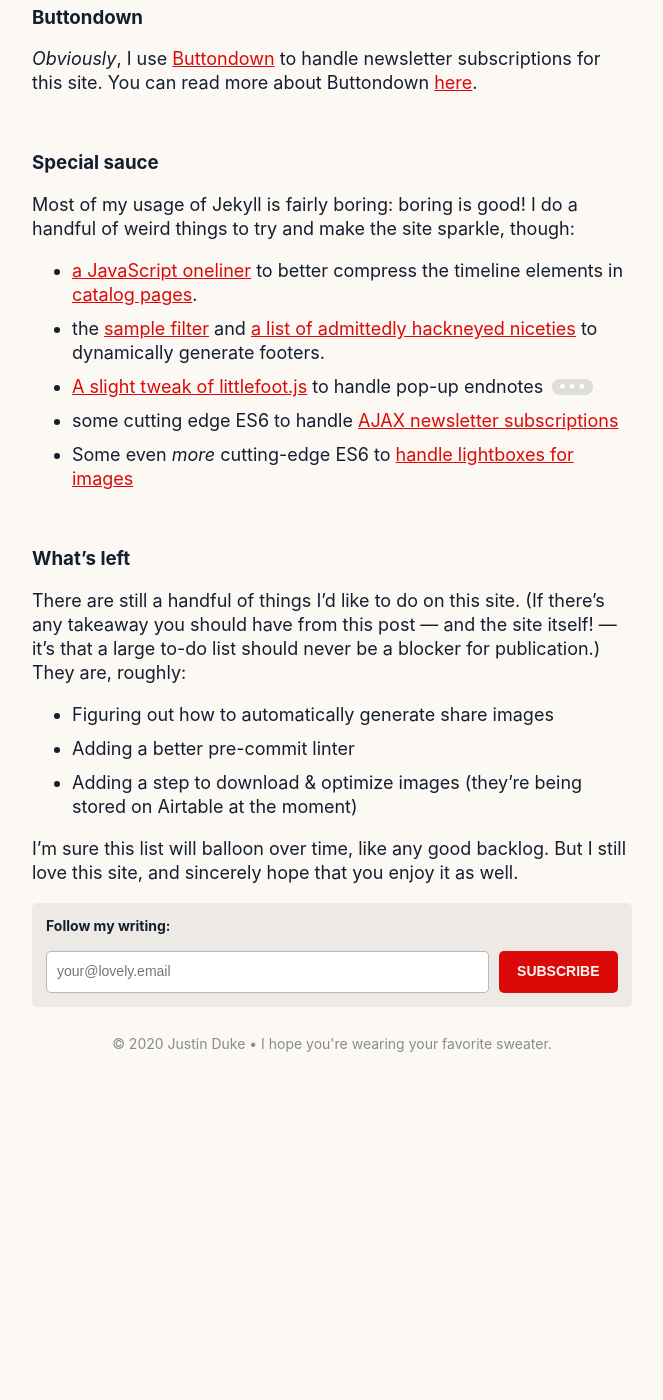
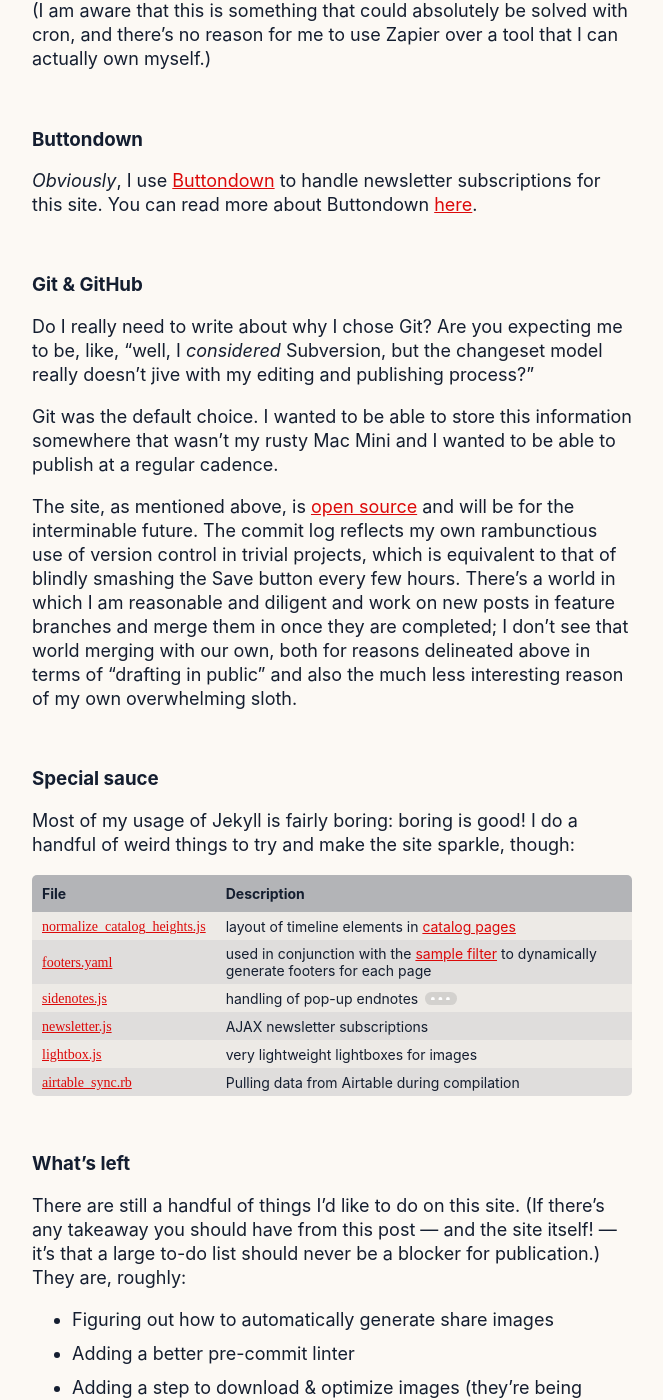
Before and after one commit to jmduke/arcana.computer, a Jekyll site: the page built from writing/_miscellany/this-site.md, in a window 1280 px wide and 1400 px high, scrolled down 9086 px. Shown: the whole window, without its empty margins (308-971 px from the left). Built offline with Jekyll 4.4.1, drawn with Linux system fonts in a browser that asks for light colours; some web fonts are replaced; comment, search, counter and statistics services are not loaded; the table of contents is made by our own code; before the commit the page ends 10166 px from its top, so only the background shows below that; some of the changed text lies outside the part shown.

Commit message:
Finish up this site

```diff
--- a/_sass/main.scss
+++ b/_sass/main.scss
@@ -337,19 +337,17 @@ th {
 th:first-of-type {
   border-top-left-radius: 5px;
 }
-tr:first-child td {
-  padding-top: 10px;
-}
 td {
+  padding: 5px;
   padding-left: 10px;
   padding-right: 10px;
   background: $soft-color;
 }
+tr:nth-child(2n) td {
+  background: #141e3020;
+}
 th:last-of-type {
   border-top-right-radius: 5px;
-}
-tr:last-child td {
-  padding-bottom: 10px;
 }
 tr:last-of-type td:first-of-type {
   border-bottom-left-radius: 5px;
--- a/writing/_miscellany/this-site.md
+++ b/writing/_miscellany/this-site.md
@@ -3,6 +3,7 @@ title: About this site
 layout: page
 updated: November 14th, 2020
 image: /assets/img/share/this-site.png
+excerpt: Why and how I built a comically overwrought and hopelessly oslipsistic personal site.
 toc: true
 end_cta: true
 ---
@@ -41,9 +42,9 @@ Anyway, I'm getting off track. [^5] I want to do a better job of writing things
 
 ### Etymology
 
-Why is this site called "arcana dot computer"? That is a somewhat odd name.
+Why is this site called "arcana dot computer", you ask? That is a somewhat odd name! Why wouldn't you just do firstnamelastname.com, and dispense with all this weird "naming your personal website" nonsense?
 
-Honestly, there's no good reason. I have a bad habit of buying silly domain names and this was one of them.
+Honestly, there's no good reason. I have a bad habit of buying silly domain names and this was one of them. In a prior life, I [wrote a newsletter](https://newsletter.jmduke.com) called Minor Arcana; the word "arcana" has always felt a little fun and incongruous to me, perhaps indicative of my slightly askew relationship with technology. [^7]
 
 ### Prior art
 
@@ -51,13 +52,14 @@ I am a sucker for this genre of page. I think it is really fun to read through h
 blogging technologists (and yes, I am cringing at my employment of that term) approach building
 their software. Some particular entries I enjoy:
 
-| Person | Site |
+| Writer | Reason |
 |-------|--------|
-| Gwern | https://www.gwern.net/About |
-| Paul Stamatiou | https://paulstamatiou.com/about-this-website/ |
-| Jonnie Hallman | https://destroytoday.com/ |
-| Aaron Z. Lewis | https://aaronzlewis.com |
-| Julian Shapiro | https://www.julian.com/blog |
+| [Aaron Z. Lewis](https://aaronzlewis.com) | Emphasis on multimedia |
+| [Andy Matuschak](https://notes.andymatuschak.org/About_these_notes) | Built primarily for the author |
+| [Gwern](https://www.gwern.net/About) | Wonderful design; obsessive level of depth |
+| [Jonnie Hallman](https://destroytoday.com) | Tone & cleanliness |
+| [Julian Shapiro](https://www.julian.com/blog) | Commitment to evergreen content |
+| [Paul Stamatiou](https://paulstamatiou.com/about-this-website) | Nice use of affordances |
 
 [^1]: The concept of a "content diet" is one I stole from Steven Soderbergh; I've found it surprisingly useful and clarifying.
 
@@ -84,11 +86,12 @@ At a high level, this site is powered by the following things:
 | Technology | Use |
 |-------|--------|
 | HTML/SCSS/JS | Design & implementation |
-| Jekyll | Static site generation |
-| Airtable | Storing structured data |
-| Git & GitHub | Storing content |
-| Netlify | Deploys |
-| Buttondown | Newsletter subscriptions |
+| [Jekyll](#jekyll) | Static site generation |
+| [Airtable](#airtable) | Storing structured data |
+| [Git & GitHub](#git) | Storing content |
+| [Netlify](#netlify) | Deployments and online editing |
+| [Zapier](#zapier) | Periodic deploys |
+| [Buttondown](#buttondown) | Newsletter subscriptions |
 
 It's also [entirely open-source](https://github.com/jmduke/arcana.computer).
 
@@ -106,23 +109,22 @@ and at some point I might substitute it for something else. IBM Plex Mono doesn'
 
 ### Airtable
 
-> Part spreadsheet, part database, and entirely flexible, teams use Airtable to organize their work, their way.
+> Part spreadsheet, part database, and entirely flexible, teams use Airtable to organize their work, their way. [Airtable's slightly less generic marketing site](https://airtable.com/)
 
 <div class="images">
-  <img src="/assets/img/airtable.png">
-  <img src="/assets/img/airtable2.png">
-  <img src="/assets/img/airtable3.png">
+  <img src="/assets/img/airtable.png" alt="A screenshot of my 'Content catalog' in Airtable">
+  <img src="/assets/img/airtable2.png" alt="A screenshot of my 'Press list' in Airtable">
+  <img src="/assets/img/airtable3.png" alt="A screenshot of my 'Media diet' in Airtable">
 </div>
 
 Airtable is a SaaS for interacting with structured tabular data. If you’ve got a long memory, you can think of it as “Microsoft Access for millennials.”
 
 I really like Airtable. I use it to store a lot of data, mostly around content consumption:
 
-1. The books, movies, and games I’ve consumed or plan on consuming, alongside metadata and my reviews/thoughts
-2. My [media diet](http://127.0.0.1:4000/catalogs/media-diet) for each day for the past four years
-3. A notebook of quotes and highlights that I’ve collected
-4. A dictionary of words that I’ve learned
-5. What I’m currently playing, reading, and listening to
+1. The [books](/catalogs/books), movies, and games I’ve consumed or plan on consuming, alongside metadata and my reviews/thoughts
+2. My [media diet](/catalogs/media-diet) for each day for the past four years
+3. A [notebook of quotes and highlights](/catalogs/quotes) that I’ve collected
+4. A [dictionary of words that I’ve learned](/catalogs/words)
 
 In general, if something I’m cataloging can or should be tied back to the content in which I encountered it, I’ll put it in Airtable.
 
@@ -165,8 +167,8 @@ this site, as well. They are all pretty uninteresting and self-explanatory.
 > Perfect for anything from the simplest landing page to full-scale, feature-rich web applications, Netlify is a whole new global platform where modern frontend tools, microservices, and serverless architecture are all first-class citizens. Start deploying your websites with a modern workflow that's both productive and fun. [Netlify's boring marketing page](https://www.netlify.com/products/workflow/)
 
 <div class="images">
-  <img src="/assets/img/netlify1.png">
-  <img src="/assets/img/netlify2.png">
+  <img src="/assets/img/netlify1.png" alt="A screenshot of Netlify. It's boring.">
+  <img src="/assets/img/netlify2.png" alt="A second screenshot of Netlify. It's still boring.">
 </div>
 
 Netlify is a platform for deploying and extending static sites like this one.
@@ -180,17 +182,11 @@ There is exactly one thing I don’t like about Netlify, and that is the fact th
 
 Longer term, I think it’s fairly easy to break free of the two advantages Netlify provides. The “easy deploys” bit is a nicety that is easily replicable with some time mucking around with my own git server and either an S3 or bespoke storage hook.
 
-The administrative story — making it easier for me to edit my writing away from my iPad — is a little trickier. There are some bits of prior art here. A number of authors have duct-taped a solution together with Shortcuts and Working Copy:
-
-- [Arthur Lorotte de Banes](https://sysless.com/updating-jekyll-blog-from-ipad/);
-- [Josh Ginter](https://thesweetsetup.com/a-ulysses-shortcuts-and-working-copy-workflow-for-capturing-ideas-and-publishing-to-a-jekyll-based-blog/);
-- [Avery Vine](https://www.averyvine.com/blog/programming/2019/10/04/publishing-to-jekyll-from-ipad-with-shortcuts-and-working-copy)
-
-I might try and copy their tactics, but they feel — at first glance — like a way to do a thing and say that it’s been done, rather than the optimal solution to the problem. I think over the next few years the process of publishing on an iPad will get much better, and I’m happy to punt on the problem for now.
+The administrative story — making it easier for me to edit my writing away from my iPad — is a little trickier. There are some bits of prior art here. A number of authors have duct-taped a solution together with Shortcuts and Working Copy, like [Arthur Lorotte de Banes](https://sysless.com/updating-jekyll-blog-from-ipad/) or [Josh Ginter](https://thesweetsetup.com/a-ulysses-shortcuts-and-working-copy-workflow-for-capturing-ideas-and-publishing-to-a-jekyll-based-blog/) or [Avery Vine](https://www.averyvine.com/blog/programming/2019/10/04/publishing-to-jekyll-from-ipad-with-shortcuts-and-working-copy). At some point, I might try and copy their tactics, but they feel — at first glance — like a way to do a thing and say that it’s been done, rather than the optimal solution to the problem. I think over the next few years the process of publishing on an iPad will get much better, and I’m happy to punt on the problem for now.
 
 ### Zapier
 
-<img src="/assets/img/zapier.png">
+<img src="/assets/img/zapier.png" alt="A screenshot of Zapier">
 
 As an unnecessary extravagance, I use Zapier to deploy this site once every day. This isn't strictly necessary, but I go fairly often updating the backing Airtable data (e.g. cataloging a new movie or book) without actually changing the _content_ of the site itself in Git, and thus need a way to tell the site to recompile without having to go through the arduous manual labor of clicking a button in the Netlify UI.
 
@@ -200,16 +196,27 @@ As an unnecessary extravagance, I use Zapier to deploy this site once every day.
 
 _Obviously_, I use [Buttondown](http://buttondown.email/) to handle newsletter subscriptions for this site. You can read more about Buttondown [here](/mortems/buttondown).
 
+### Git & GitHub
+
+Do I really need to write about why I chose Git? Are you expecting me to be, like, "well, I _considered_ Subversion, but the changeset model really doesn't jive with my editing and publishing process?"
+
+Git was the default choice. I wanted to be able to store this information somewhere that wasn't my rusty Mac Mini and I wanted to be able to publish at a regular cadence.
+
+The site, as mentioned above, is [open source](https://github.com/jmduke/arcana.computer) and will be for the interminable future. The commit log reflects my own rambunctious use of version control in trivial projects, which is equivalent to that of blindly smashing the Save button every few hours. There's a world in which I am reasonable and diligent and work on new posts in feature branches and merge them in once they are completed; I don't see that world merging with our own, both for reasons delineated above in terms of "drafting in public" and also the much less interesting reason of my own overwhelming sloth.
+
 ### Special sauce
 
 Most of my usage of Jekyll is fairly boring: boring is good! I do a handful of weird things to try
 and make the site sparkle, though:
 
-- [a JavaScript oneliner](https://github.com/jmduke/arcana.computer/blob/master/assets/js/normalize_catalog_heights.js) to better compress the timeline elements in [catalog pages](/catalog/books).
-- the [sample filter](https://jekyllrb.com/docs/liquid/filters/) and [a list of admittedly hackneyed niceties](https://github.com/jmduke/arcana.computer/blob/master/_data/footers.yaml) to dynamically generate footers.
-- [A slight tweak of littlefoot.js](https://github.com/jmduke/arcana.computer/blob/master/assets/js/sidenotes.js) to handle pop-up endnotes [^6]
-- some cutting edge ES6 to handle [AJAX newsletter subscriptions](https://github.com/jmduke/arcana.computer/blob/master/assets/js/newsletter.js)
-- Some even _more_ cutting-edge ES6 to [handle lightboxes for images](https://github.com/jmduke/arcana.computer/blob/master/assets/js/lightbox.js)
+| File | Description |
+|-------|--------|
+| [`normalize_catalog_heights.js`](https://github.com/jmduke/arcana.computer/blob/master/assets/js/normalize_catalog_heights.js) | layout of timeline elements in [catalog pages](/catalog/books) |
+| [`footers.yaml`](https://github.com/jmduke/arcana.computer/blob/master/_data/footers.yaml) | used in conjunction with the [sample filter](https://jekyllrb.com/docs/liquid/filters/) to dynamically generate footers for each page |
+| [`sidenotes.js`](https://github.com/jmduke/arcana.computer/blob/master/assets/js/sidenotes.js) | handling of pop-up endnotes [^6] |
+| [`newsletter.js`](https://github.com/jmduke/arcana.computer/blob/master/assets/js/newsletter.js) | AJAX newsletter subscriptions |
+| [`lightbox.js`](https://github.com/jmduke/arcana.computer/blob/master/assets/js/lightbox.js) | very lightweight lightboxes for images |
+| [`airtable_sync.rb`](https://github.com/jmduke/arcana.computer/blob/master/_plugins/airtable_sync.rb) | Pulling data from Airtable during compilation |
 
 ### What's left
 
@@ -221,6 +228,14 @@ There are still a handful of things I'd like to do on this site. (If there's any
 
 I'm sure this list will balloon over time, like any good backlog. But I still love this site, and sincerely hope that you enjoy it as well.
 
+## Coda
+
+I sincerely hope you enjoyed this solipsistic lens into the site. If you've got any questions,
+please [email me](mailto:me@jmduke.com); I'm always happy to talk shop.
+
+Lastly, if there's anything I can convince you of: you should build a personal site, you should obsess over it, you should meticulously document it, and you should have quite a bit of fun doing so. (It's worth it.)
+
+
 [^1]: I resent myself for using the noun "post" here, as I think that insinuates a lack of gravitas from which I'm trying to run away.
 
 [^2]: I can't remember the first place where I saw this notion: the most recent one, and the one that comes to mind most immediately, is on Will Larson's [guide for staff engineers](https://staffeng.com/guides).
@@ -230,3 +245,5 @@ I'm sure this list will balloon over time, like any good backlog. But I still lo
 [^5]: And for what it's worth, I still listen to podcasts. Well, podcast. [Zach Lowe](https://twitter.com/zachlowe_nba) and [Dan Carlin](https://www.dancarlin.com/) are very good.
 
 [^6]: Like this one!
+
+[^7]: There is no more inspirational piece of programming writing to me than [Hexing the technical interview](https://aphyr.com/posts/341-hexing-the-technical-interview).
```
Also changed, not shown: other parts of writing/_miscellany/this-site.md (+1 -1 lines).
